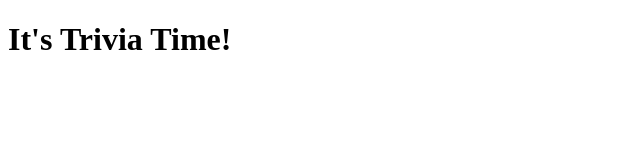
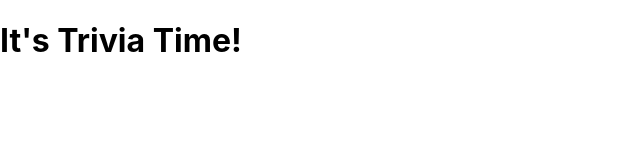
Before and after one commit to Evtaft22/TriviaTime, a React (Vite) app: page / in a window 1280 px wide. Shown: the top 160 px of the page, without its empty margins (0-640 px from the left). Built offline with nearby package versions, Linux system fonts and the light colour scheme.

Commit message:
(add)main entry file and react router

```diff
--- a/frontend/src/index.jsx
+++ b/frontend/src/index.jsx
@@ -1,5 +1,12 @@
 import React from "react";
 import { render } from "react-dom";
 import App from "./components/App.jsx";
+import "/styles/index.css";
+import { BrowserRouter as Router } from "react-router-dom";
 
-render(<App />, document.getElementById("root"));
+render(
+  <Router>
+    <App />
+  </Router>,
+  document.getElementById("root")
+);
--- /dev/null
+++ b/frontend/styles/index.css
@@ -0,0 +1,13 @@
+body {
+  margin: 0;
+  font-family: -apple-system, BlinkMacSystemFont, 'Segoe UI', 'Roboto', 'Oxygen',
+    'Ubuntu', 'Cantarell', 'Fira Sans', 'Droid Sans', 'Helvetica Neue',
+    sans-serif;
+  -webkit-font-smoothing: antialiased;
+  -moz-osx-font-smoothing: grayscale;
+}
+
+code {
+  font-family: source-code-pro, Menlo, Monaco, Consolas, 'Courier New',
+    monospace;
+}
```
